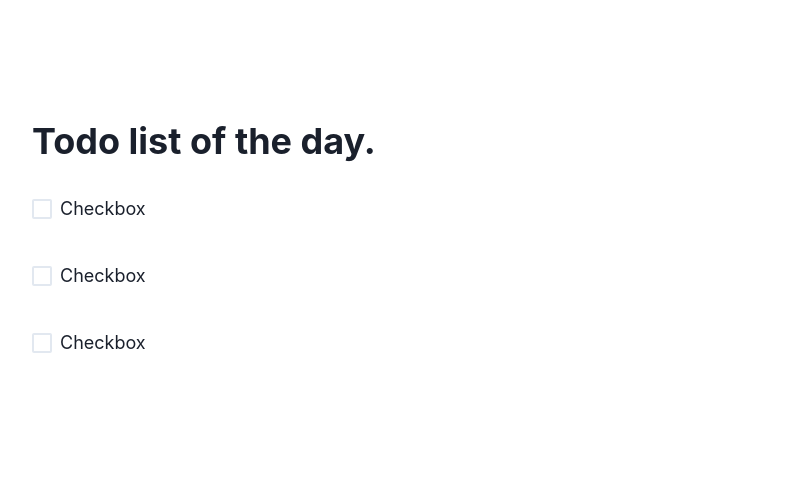
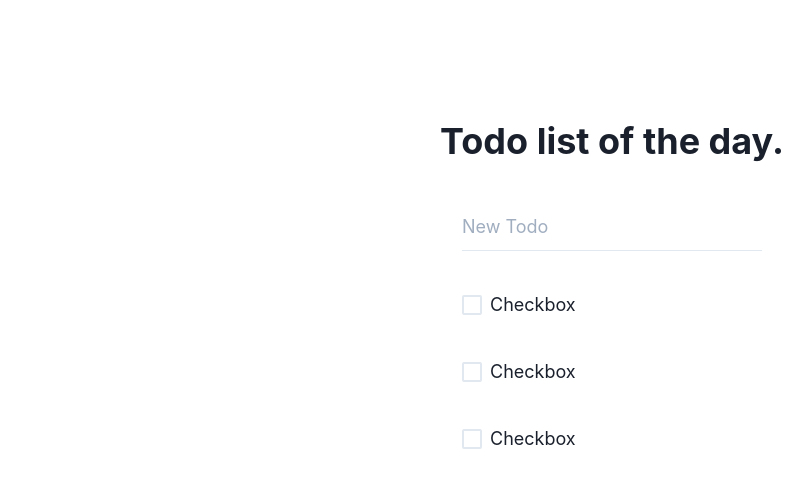
Before and after one commit to ibystm/chakra-ui-playground, a React (Create React App) app: page / in a window 1280 px wide. Shown: the top 488 px of the page, without its empty margins (88-900 px from the left). Built offline with nearby package versions, Linux system fonts and the light colour scheme.

Commit message:
add todo list ui.

```diff
--- a/src/App.tsx
+++ b/src/App.tsx
@@ -1,26 +1,27 @@
-import { Heading, Stack } from "@chakra-ui/react";
+import { Heading, VStack } from "@chakra-ui/react";
 import React from "react";
 import { useSelector } from "./app/hooks";
 import { selectLoadingStatus } from "./features/counter/counterSlice";
 import { Loading } from "./features/loading/Loading";
+import TodoInputArea from "./features/toDoList/TodoInputArea";
 import ToDoList from "./features/toDoList/ToDoList";
 
 function App() {
   const loadingState = useSelector(selectLoadingStatus);
   const loading = loadingState === "loading";
   return (
-    <Stack
-      spacing={8}
+    <VStack
+      spacing={10}
       mt="120px"
       ml="120px"
-      direction="column"
       position="relative"
       bg={loading ? "#E7F3FA" : undefined}
     >
       <Heading>Todo list of the day.</Heading>
+      <TodoInputArea />
       <ToDoList />
       {loading && <Loading />}
-    </Stack>
+    </VStack>
   );
 }
 
--- a/src/features/toDoList/ToDoList.tsx
+++ b/src/features/toDoList/ToDoList.tsx
@@ -3,8 +3,14 @@ import React from "react";
 
 const ToDoList = () => {
   return (
-    <Stack spacing={10} direction="column">
-      <Checkbox size="lg" colorScheme="purple" iconSize="2rem">
+    <Stack
+      spacing={10}
+      direction="column"
+      align="start"
+      justify="center"
+      w="300px"
+    >
+      <Checkbox size="lg" colorScheme="purple">
         Checkbox
       </Checkbox>
       <Checkbox size="lg" colorScheme="purple">
--- /dev/null
+++ b/src/features/toDoList/TodoInputArea.tsx
@@ -0,0 +1,17 @@
+import { Box, Input } from "@chakra-ui/react";
+import React from "react";
+
+const TodoInputArea = () => {
+  return (
+    <Box w="300px">
+      <Input
+        variant="flushed"
+        placeholder="New Todo"
+        size="lg"
+        focusBorderColor="purple.400"
+      />
+    </Box>
+  );
+};
+
+export default TodoInputArea;
```
Also changed, not shown: src/features/toDoList/toDoListSlice.ts (added, +21 -0 lines).
